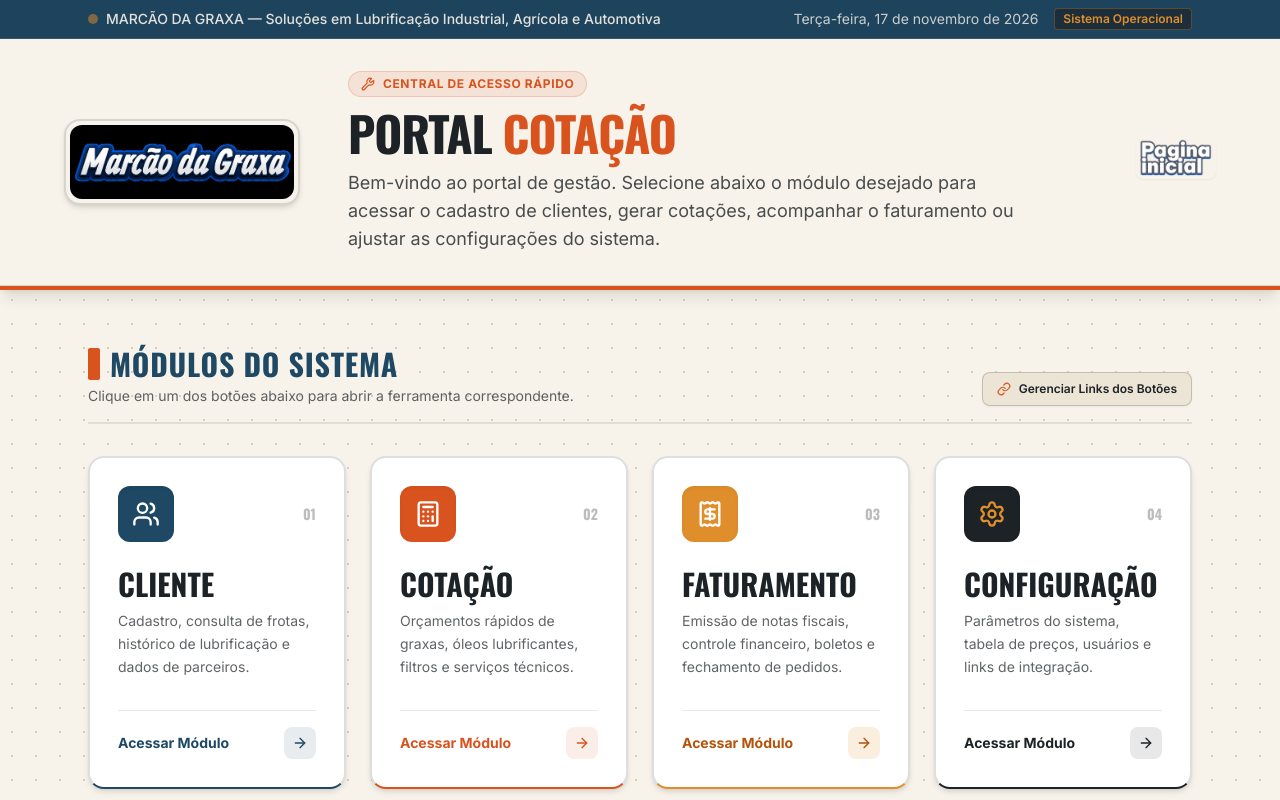
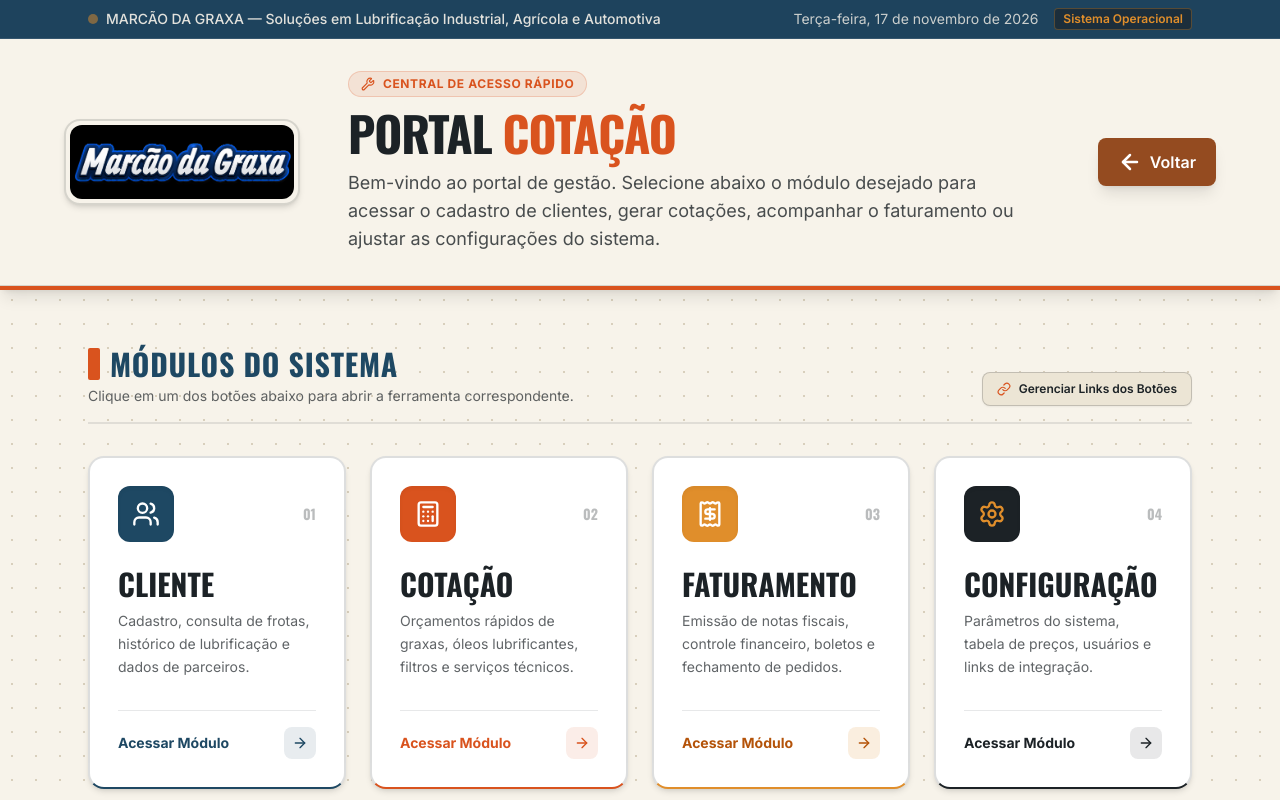
Before and after one commit to bemhesrepresentacao/Bemhes-2027, a plain HTML site: page Portal Cotacao.html in a window 1280 px wide. Shown: the top 800 px of the page. Drawn offline with nearby package versions, Linux system fonts and the light colour scheme.

Commit message:
Refactor navigation link for improved design
Updated navigation link styling and added SVG icon.

```diff
--- a/Portal Cotacao.html
+++ b/Portal Cotacao.html
@@ -127,15 +127,33 @@
                         Bem-vindo ao portal de gestão. Selecione abaixo o módulo desejado para acessar o cadastro de clientes, gerar cotações, acompanhar o faturamento ou ajustar as configurações do sistema.
                     </p>
                 </div>
-                <nav>
-    <a href="index.html" class="btn-portal inline-block" title="Voltar ao Portal Inicial">
-        <img
-            src="Pagina inicial.png"
-            alt="Portal Inicial - Pagina inicial"
-            class="h-10 w-auto rounded-lg object-contain shadow-sm"
-        >
+
+<nav>
+    <a href="index.html"
+       class="inline-flex items-center gap-2 rounded-lg
+              bg-[#944b20] px-5 py-3 text-white font-semibold
+              shadow-lg transition-all duration-300
+              hover:bg-[#783b19] hover:shadow-xl hover:-translate-x-1"
+       title="Voltar para a página inicial">
+
+        <!-- Seta para a esquerda -->
+        <svg xmlns="http://www.w3.org/2000/svg"
+             width="24" height="24"
+             viewBox="0 0 24 24"
+             fill="none"
+             stroke="currentColor"
+             stroke-width="2.5"
+             stroke-linecap="round"
+             stroke-linejoin="round">
+
+            <path d="M19 12H5"/>
+            <path d="M12 19l-7-7 7-7"/>
+        </svg>
+
+        <span>Voltar</span>
     </a>
 </nav>
+
 
 
             </div>
```
